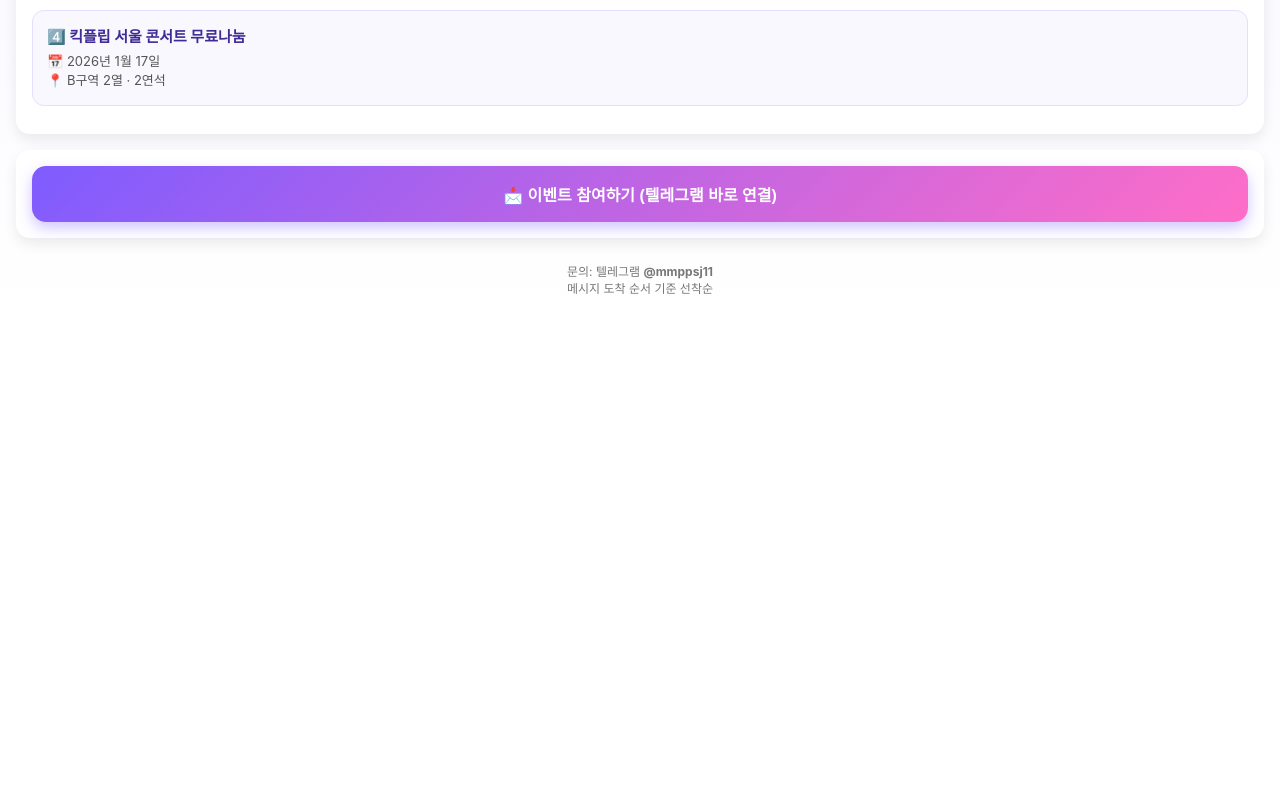
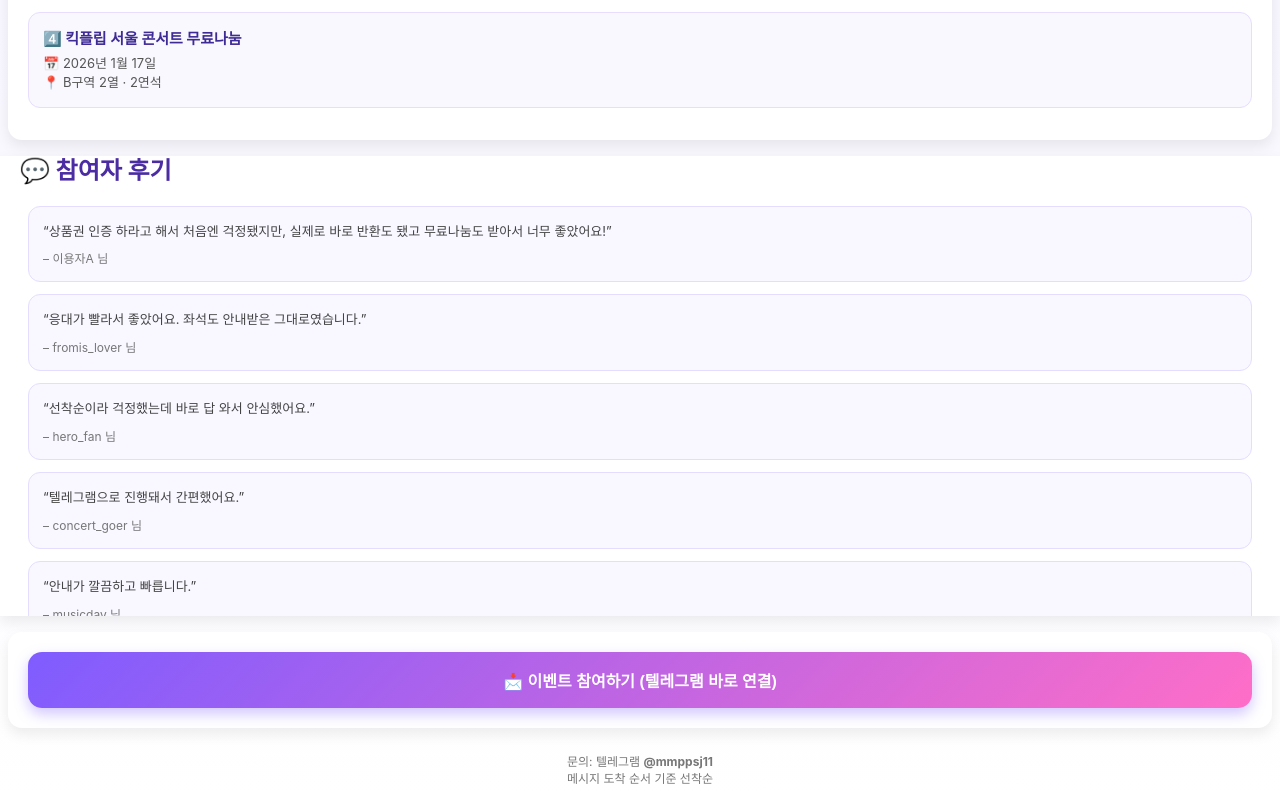
Before and after one commit to gmi89625-hub/event, a plain HTML site: page index.html in a window 1280 px wide. Shown: the part 565-1359 px from the top of the page. Before the commit the page ends 877 px from the top, so only its background shows below. Drawn offline with Linux system fonts and the light colour scheme.

Commit message:
Update index.html

```diff
--- a/index.html
+++ b/index.html
@@ -8,7 +8,7 @@
   <style>
     body {
       margin: 0;
-      padding: 16px;
+      padding: 8px;
       font-family: -apple-system, BlinkMacSystemFont, "Segoe UI", Roboto, sans-serif;
       background: linear-gradient(180deg, #f3f0ff, #ffffff);
     }
@@ -16,14 +16,14 @@
     h1 {
       text-align: center;
       color: #4b2ca3;
-      margin-bottom: 20px;
+      margin-bottom: 18px;
       font-size: 22px;
     }
 
     .box {
       background: #ffffff;
       border-radius: 14px;
-      padding: 16px;
+      padding: 20px;
       margin-bottom: 16px;
       box-shadow: 0 6px 14px rgba(0,0,0,0.08);
     }
@@ -78,6 +78,35 @@
       color: #777;
       margin-top: 24px;
     }
+
+    /* 후기 영역 (가로 확장 + 자동 스크롤) */
+    #reviewBox {
+      max-height: 420px;
+      overflow-y: hidden;
+      margin-left: -8px;
+      margin-right: -8px;
+      border-radius: 0;
+    }
+
+    .review {
+      background: #f9f7ff;
+      border: 1px solid #e4ddff;
+      border-radius: 12px;
+      padding: 14px;
+      margin: 0 8px 12px 8px;
+    }
+
+    .review-text {
+      font-size: 13px;
+      color: #444;
+      line-height: 1.6;
+      margin: 0 0 6px 0;
+    }
+
+    .review-user {
+      font-size: 12px;
+      color: #777;
+    }
   </style>
 </head>
 
@@ -98,35 +127,49 @@
 <div class="box">
   <div class="ticket">
     <h3>1️⃣ 프로미스나인 콘서트 무료나눔</h3>
-    <p>
-      📅 2026년 1월 31일 18시<br>
-      📍 A구역 3열 · 2연석
-    </p>
+    <p>📅 2026년 1월 31일 18시<br>📍 A구역 3열 · 2연석</p>
   </div>
 
   <div class="ticket">
     <h3>2️⃣ 임영웅 대전 콘서트 무료나눔</h3>
-    <p>
-      📅 2026년 1월 4일<br>
-      📍 가구역 · 2연석
-    </p>
+    <p>📅 2026년 1월 4일<br>📍 가구역 · 2연석</p>
   </div>
 
   <div class="ticket">
     <h3>3️⃣ 킥플립 광주 콘서트 무료나눔</h3>
-    <p>
-      📅 2026년 1월 31일<br>
-      📍 A구역 2열 · 2연석
-    </p>
+    <p>📅 2026년 1월 31일<br>📍 A구역 2열 · 2연석</p>
   </div>
 
   <div class="ticket">
     <h3>4️⃣ 킥플립 서울 콘서트 무료나눔</h3>
-    <p>
-      📅 2026년 1월 17일<br>
-      📍 B구역 2열 · 2연석
+    <p>📅 2026년 1월 17일<br>📍 B구역 2열 · 2연석</p>
+  </div>
+</div>
+
+<!-- 후기 영역 -->
+<div class="box" id="reviewBox">
+  <h2 style="margin-top:0; color:#4b2ca3;">💬 참여자 후기</h2>
+
+  <div class="review">
+    <p class="review-text">
+      “상품권 인증 하라고 해서 처음엔 걱정됐지만,
+      실제로 바로 반환도 됐고 무료나눔도 받아서 너무 좋았어요!”
     </p>
+    <span class="review-user">– 이용자A 님</span>
   </div>
+
+  <div class="review"><p class="review-text">“응대가 빨라서 좋았어요. 좌석도 안내받은 그대로였습니다.”</p><span class="review-user">– fromis_lover 님</span></div>
+  <div class="review"><p class="review-text">“선착순이라 걱정했는데 바로 답 와서 안심했어요.”</p><span class="review-user">– hero_fan 님</span></div>
+  <div class="review"><p class="review-text">“텔레그램으로 진행돼서 간편했어요.”</p><span class="review-user">– concert_goer 님</span></div>
+  <div class="review"><p class="review-text">“안내가 깔끔하고 빠릅니다.”</p><span class="review-user">– musicday 님</span></div>
+  <div class="review"><p class="review-text">“처음 이용인데 문제없이 받았어요.”</p><span class="review-user">– ticketing 님</span></div>
+  <div class="review"><p class="review-text">“좌석 만족도 높았어요!”</p><span class="review-user">– seat_ok 님</span></div>
+  <div class="review"><p class="review-text">“문의 답변 속도가 제일 좋았어요.”</p><span class="review-user">– fastreply 님</span></div>
+  <div class="review"><p class="review-text">“설명대로 진행돼서 신뢰 갔어요.”</p><span class="review-user">– trustme 님</span></div>
+  <div class="review"><p class="review-text">“다음 이벤트도 참여하고 싶어요.”</p><span class="review-user">– nexttime 님</span></div>
+  <div class="review"><p class="review-text">“처음이라 긴장했는데 괜찮았습니다.”</p><span class="review-user">– firsttry 님</span></div>
+  <div class="review"><p class="review-text">“전체적으로 만족합니다.”</p><span class="review-user">– satisfied 님</span></div>
+  <div class="review"><p class="review-text">“안심하고 진행했습니다.”</p><span class="review-user">– 이용자B 님</span></div>
 </div>
 
 <div class="box">
@@ -140,5 +183,20 @@
   메시지 도착 순서 기준 선착순
 </footer>
 
+<script>
+  const box = document.getElementById("reviewBox");
+  let scrollSpeed = 1;
+
+  function autoScroll() {
+    if (box.scrollTop + box.clientHeight >= box.scrollHeight) {
+      box.scrollTop = 0;
+    } else {
+      box.scrollTop += scrollSpeed;
+    }
+  }
+
+  setInterval(autoScroll, 200); // 0.2초
+</script>
+
 </body>
 </html>
```
